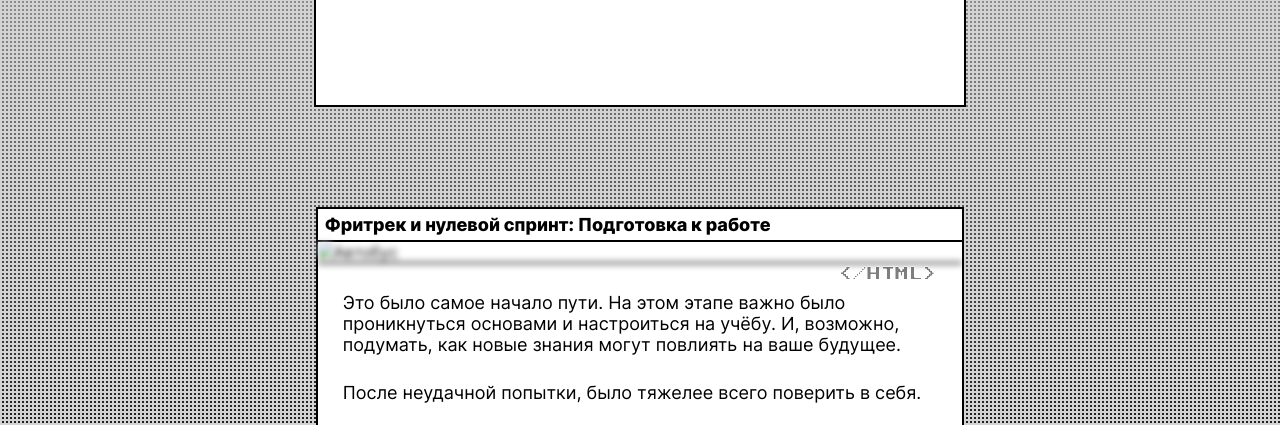
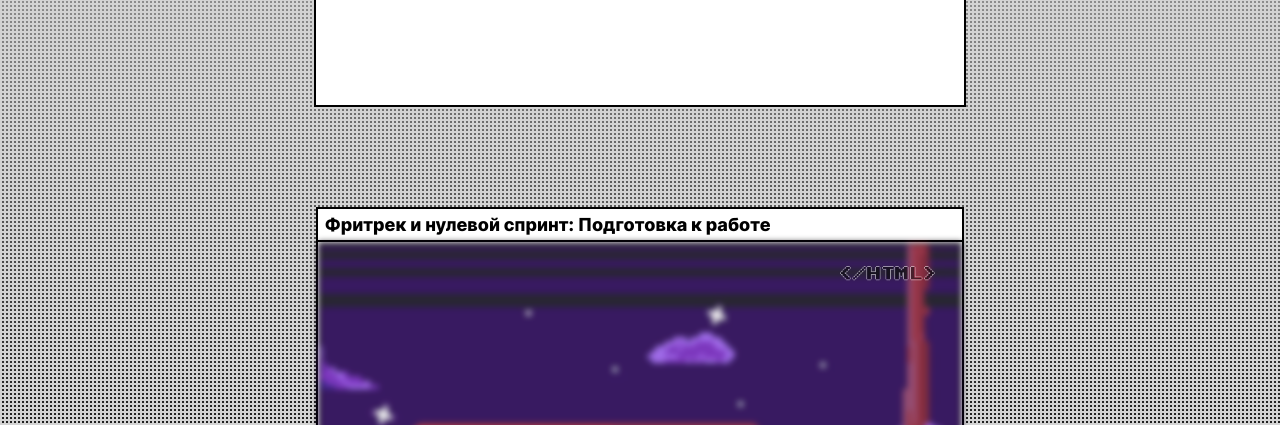
Before and after one commit to Vadim9989/zakrivayuschiy-teg-f, a plain HTML site: page index.html in a window 1280 px wide. Shown: the part 355-780 px from the top of the page. Drawn offline with Linux system fonts and the light colour scheme; the site is published under a folder, as on GitHub Pages, so addresses that start at the root find nothing.

Commit message:
fix img bag

```diff
--- a/index.html
+++ b/index.html
@@ -27,7 +27,7 @@
         </h2>
         <div class="image__wrapper image__bus-filter">
           <label class="card__label">&lt;/HTML&gt;</label>
-          <img class="image" src="/images/png/image1.png" alt="Автобус" />
+          <img class="image" src="./images/png/image1.png" alt="Автобус" />
         </div>
         <article class="section__text">
           <p class="text">
```
